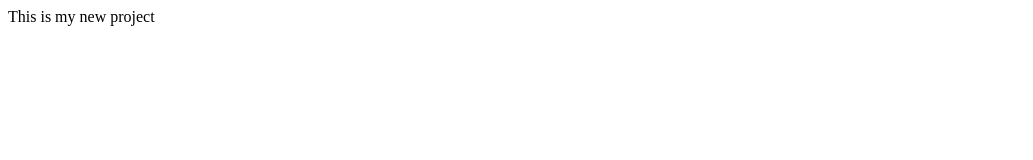
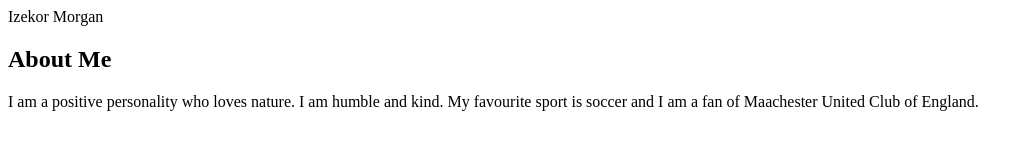
Before and after one commit to morg021/morg021.github.io, a plain HTML site: page html-assignment/index.html in a window 1280 px wide. Shown: the whole page, without its empty margins (0-1033 px from the left). Drawn offline with Linux system fonts and the light colour scheme.

Commit message:
working on my project

```diff
--- a/html-assignment/index.html
+++ b/html-assignment/index.html
@@ -7,6 +7,17 @@
     <title>HTML Assignment</title>
 </head>
 <body>
-    This is my new project
+    <header>Izekor Morgan</header>
+<main>
+    <article>
+        <h1>About Me</h1>
+
+        <p1>I am a positive personality who loves nature. I am humble and kind.</p1>
+
+        <p1>My favourite sport is soccer and I am a fan of Maachester United Club of England.</p1>
+    </article>
+</main>
+    <footer></footer>
+
 </body>
 </html>
```
